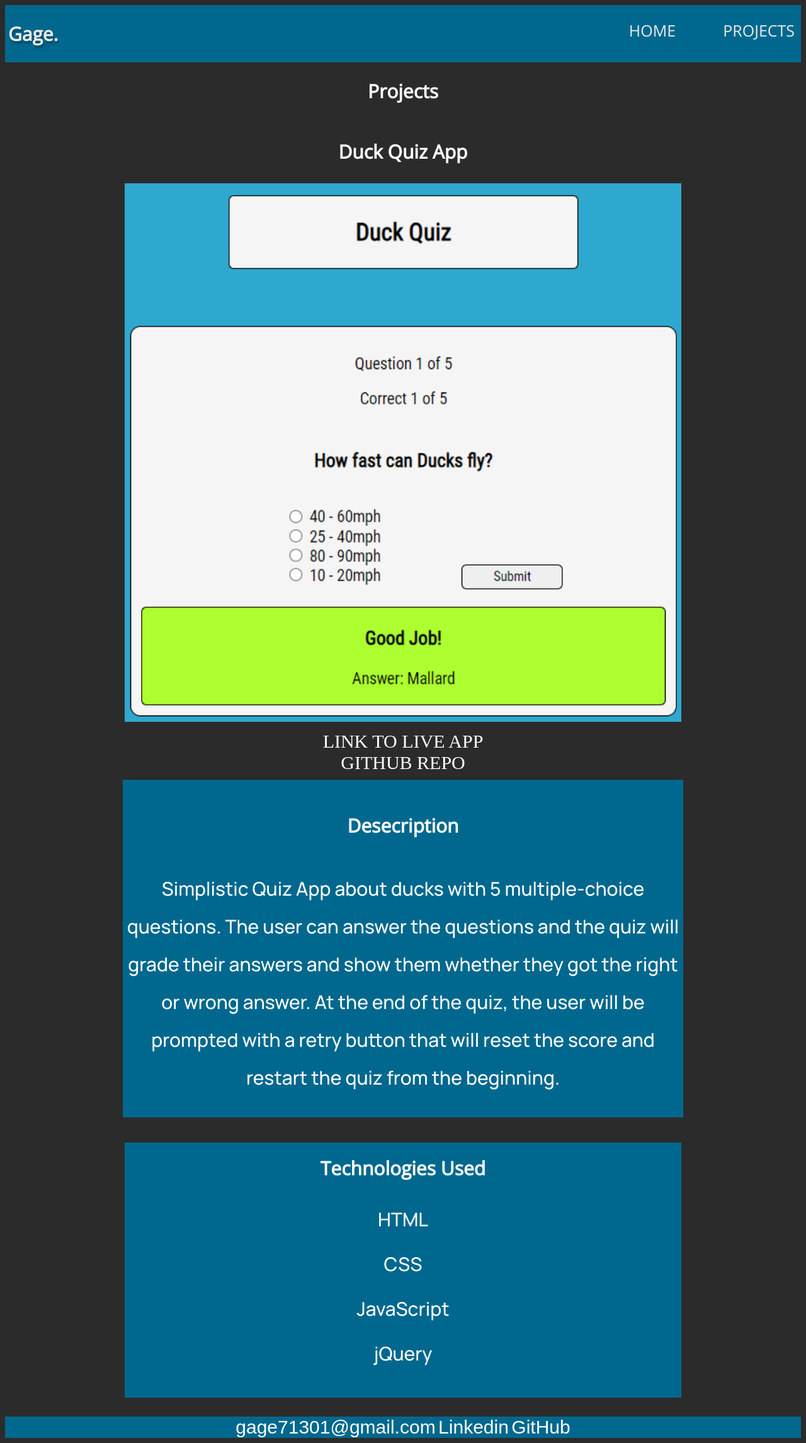
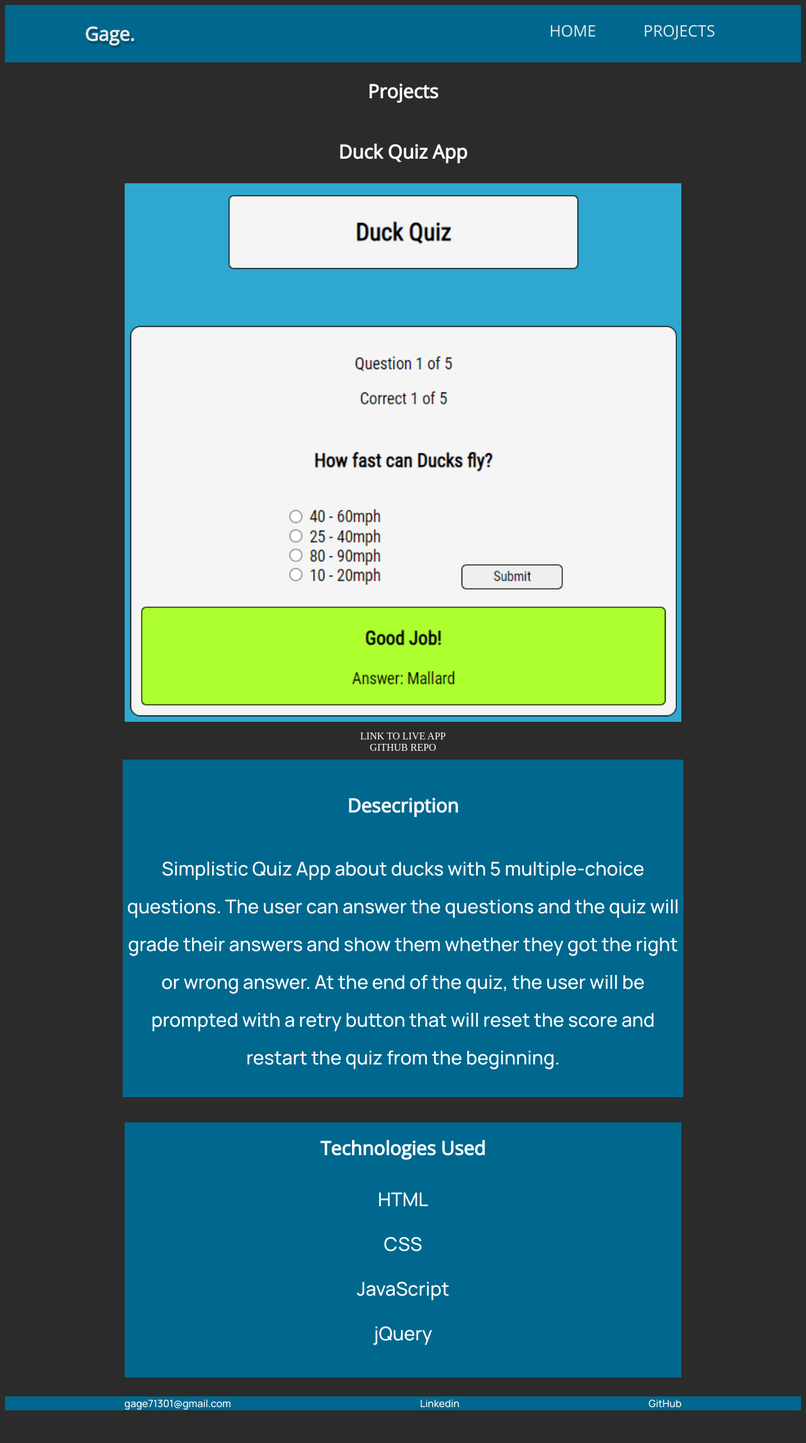
Before and after one commit to gage71301/gagepfolio, a plain HTML site: page project/projects.html in a window 1280 px wide. Shown: the whole page at 63% size. After the commit the page ends 2247 px from the top, so only its background shows below. Drawn offline with nearby package versions, Linux system fonts and the light colour scheme; a web font is replaced by a local one.

Commit message:
Update projects.css

```diff
--- a/project/projects.css
+++ b/project/projects.css
@@ -1,13 +1,22 @@
-.logo {
-    color: white;
-    padding-left: 5px;
+.example::-webkit-scrollbar {
+    display: none;
 }
 
 footer {
     width: 100%;
     background-color: #00688E;
     color: white;
-    font-family: sans-serif;
+    font-family: 'Manrope', sans-serif;
+}
+
+.footercontent {
+    display: flex;
+    flex-direction: column;
+    justify-content: space-between;
+    width: 70%;
+    margin-left: auto;
+    margin-right: auto;
+    align-items: center;
 }
 
 .headline {
@@ -56,6 +65,7 @@ ul {
     list-style: none;
     text-decoration: none;
     font-family: 'Open Sans', sans-serif;
+    padding-right: 5px;
     padding: 0;
 }
 
@@ -115,6 +125,10 @@ img {
         width: 50%
     }
 
+    .footercontent {
+        flex-direction: row;
+    }
+
     .descriptionblock {
         width: 50%;
         height: auto;
@@ -140,13 +154,13 @@ img {
         height: auto;
     }
 
-    .tech, .techli, .descriptionblock, a, .extra {
+    .tech, .techli, .descriptionblock, .extra {
         font-size: 30px;;
     }
 
     .container {
-        display: flex;
-        justify-content: space-between;
+        width: 80%;
+        margin: 0 auto;
     }
 
     .logo {
```
